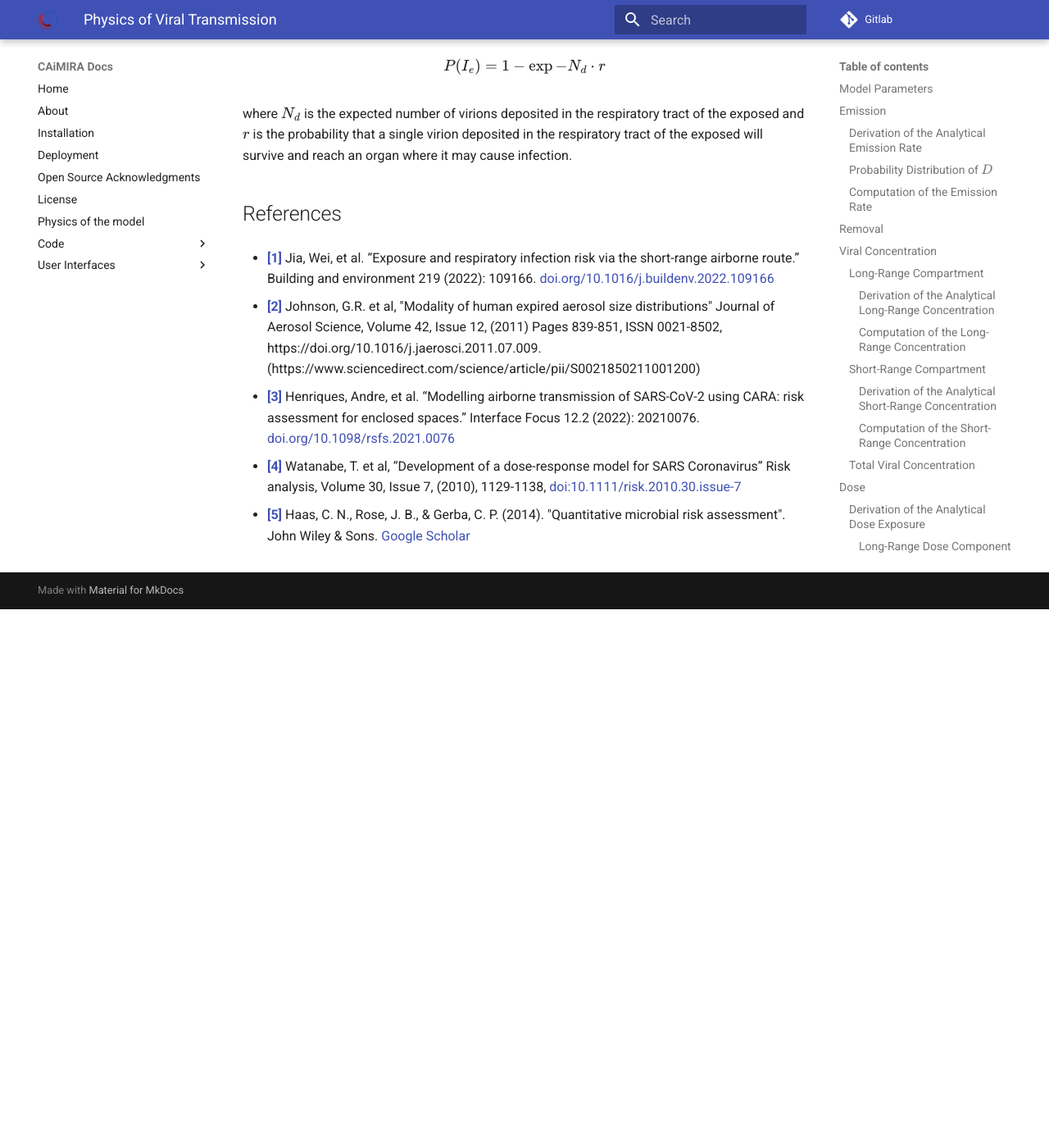
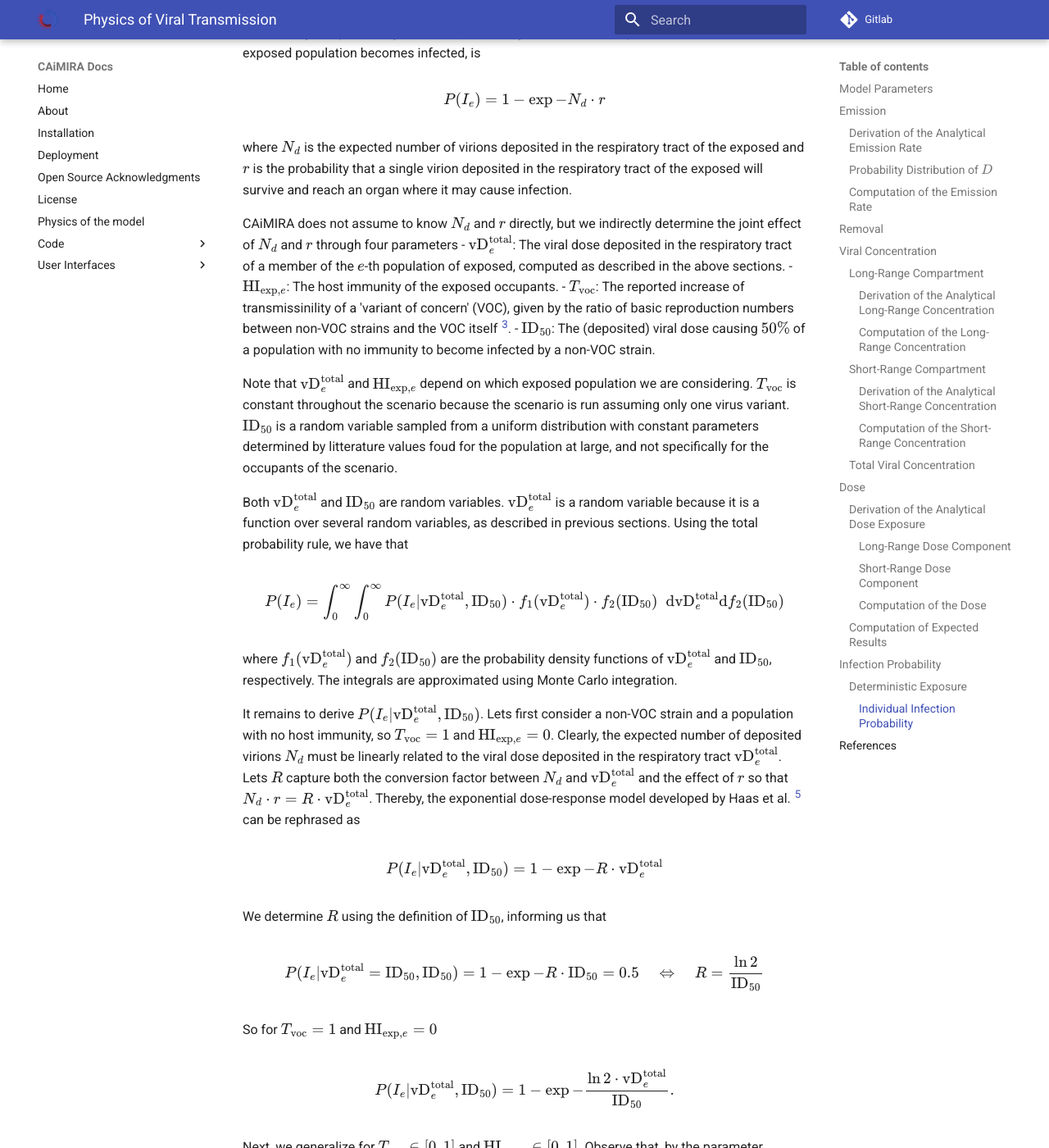
Before and after one commit to CERN/CAiMIRA, an MkDocs documentation site: the page built from caimira/docs/mkdocs/docs/code/viral_transmission.md, in a window 1280 px wide and 1400 px high, scrolled down 23888 px. Shown: the whole window at 82% size. Built offline with MkDocs 1.6.1 and Material for MkDocs 9.7.7, drawn with Linux system fonts in a browser that asks for light colours; before the commit the page ends 24631 px from its top, so only the background shows below that; some of the changed text lies outside the part shown.

Commit message:
docs: express the exponential dose-response model using parameters of CAiMIRA

```diff
--- a/caimira/docs/mkdocs/docs/code/viral_transmission.md
+++ b/caimira/docs/mkdocs/docs/code/viral_transmission.md
@@ -959,11 +959,12 @@ Similarly, we can compute the expecteded short-range dose component, viral conce
 
 
 ## Infection Probability
-The CAiMIRA model primarily computes the **Individual Probability**, i.e. the probability that a specific exposed person will be infected. From this probability we can also find the expected number of new cases. Future work will include the **transmission probability**, i.e. the probability that more than one person will be infected.
+The CAiMIRA model primarily computes the **Individual Infection Probability**, i.e. the probability that a specific exposed person will be infected. From this probability we can also find the expected number of new cases. Future work will include the **transmission probability**, i.e. the probability that more than one person will be infected.
 
 The probability of infection can be computed assuming deterministic exposure, where it is known exactly who of the occupants are infected, and probabilistic exposure, where we do not know who or how many are infected at the event, only the prevalence of the disease. It is more computationally intensive to compute the probabilistic exposure compared to deterministic exposure.
 
 ### Deterministic Exposure
+#### Individual Infection Probability
 Assume we know exactly which of the occupants are infected and which are exposed. Susceptible hosts (exposed) may have differet properties (physical activity, face mask, immunity, presence) affecting how large a dose they inhale and/or their probability of being infected. The exposed may be grouped into populations with similar properties, so they all have the same probability of infection.
 Let $n_{\mathrm{ep}}$ be the total number of exposed populations, let $k_{\mathrm{dep}}$ denote the number of virions deposited inside a member of the $e$-th population (corresponding to the dose $\mathrm{vD}^\mathrm{{total}}$), and let $I_e$ denote the individual infection probability of a member of the $e$-th population. For each exposed population we compute $\mathrm{vD}_e^\mathrm{{total}}$ as described in the above sections.
 
@@ -1055,6 +1056,59 @@ $$
 
 where $N_d$ is the expected number of virions deposited in the respiratory tract of the exposed and $r$ is the probability that a single virion deposited in the respiratory tract of the exposed will survive and reach an organ where it may cause infection.
 
+CAiMIRA does not assume to know $N_d$ and $r$ directly, but we indirectly determine the joint effect of $N_d$ and $r$ through four parameters
+- $\mathrm{vD}_e^\mathrm{total}$: The viral dose deposited in the respiratory tract of a member of the $e$-th population of exposed, computed as described in the above sections.
+- $\mathrm{HI}_{\mathrm{exp},e}$: The host immunity of the exposed occupants.
+- $T_\mathrm{voc}$: The reported increase of transmissinility of a 'variant of concern' (VOC), given by the ratio of basic reproduction numbers between non-VOC strains and the VOC itself <sup>[3](#id8)</sup>.
+- $\mathrm{ID}_{50}$: The (deposited) viral dose causing $50\%$ of a population with no immunity to become infected by a non-VOC strain.
+
+Note that $\mathrm{vD}_e^\mathrm{total}$ and $\mathrm{HI}_{\mathrm{exp},e}$ depend on which exposed population we are considering. $T_\mathrm{voc}$ is constant throughout the scenario because the scenario is run assuming only one virus variant. $\mathrm{ID}_{50}$ is a random variable sampled from a uniform distribution with constant parameters determined by litterature values foud for the population at large, and not specifically for the occupants of the scenario.
+
+Both $\mathrm{vD}_e^\mathrm{total}$ and $\mathrm{ID}_{50}$ are random variables. $\mathrm{vD}_e^\mathrm{total}$ is a random variable because it is a function over several random variables, as described in previous sections. Using the total probability rule, we have that
+
+$$
+\begin{equation*}
+P(I_e) = \int_0^\infty \int_0^\infty P(I_e|\mathrm{vD}_e^\mathrm{total},\mathrm{ID}_{50}) \cdot f_1(\mathrm{vD}_e^\mathrm{total}) \cdot f_2(\mathrm{ID}_{50}) \;\ \mathrm{d}\mathrm{vD}_e^\mathrm{total}\mathrm{d}f_2(\mathrm{ID}_{50})
+\end{equation*}
+$$
+
+where $f_1(\mathrm{vD}_e^\mathrm{total})$ and $f_2(\mathrm{ID}_{50})$ are the probability density functions of $\mathrm{vD}_e^\mathrm{total}$ and $\mathrm{ID}_{50}$, respectively. The integrals are approximated using Monte Carlo integration.
+
+It remains to derive $P(I_e|\mathrm{vD}_e^\mathrm{total},\mathrm{ID}_{50})$. Lets first consider a non-VOC strain and a population with no host immunity, so $T_\mathrm{voc}=1$ and $\mathrm{HI}_{\mathrm{exp},e}=0$. Clearly, the expected number of deposited virions $N_d$ must be linearly related to the viral dose deposited in the respiratory tract $\mathrm{vD}_e^\mathrm{total}$. Lets $R$ capture both the conversion factor between $N_d$ and $\mathrm{vD}_e^\mathrm{total}$ and the effect of $r$ so that $N_d\cdot r=R \cdot \mathrm{vD}_e^\mathrm{total}$. Thereby, the exponential dose-response model developed by Haas et al. <sup>[5](#id10)</sup> can be rephrased as
+
+$$
+\begin{equation*}
+P(I_e|\mathrm{vD}_e^\mathrm{total},\mathrm{ID}_{50})=1-\exp{-R \cdot \mathrm{vD}_e^\mathrm{total}}
+\end{equation*}
+$$
+
+We determine $R$ using the definition of $\mathrm{ID}_{50}$, informing us that
+
+$$
+\begin{equation*}
+P(I_e|\mathrm{vD}_e^\mathrm{total}=\mathrm{ID}_{50},\mathrm{ID}_{50}) = 1-\exp{-R \cdot \mathrm{ID}_{50}} = 0.5 \quad \Leftrightarrow \quad R = \frac{\ln{2}}{\mathrm{ID}_{50}}
+\end{equation*}
+$$
+
+So for $T_\mathrm{voc}=1$ and $\mathrm{HI}_{\mathrm{exp},e}=0$
+
+$$
+\begin{equation*}
+P(I_e|\mathrm{vD}_e^\mathrm{total},\mathrm{ID}_{50})=1-\exp{-\frac{\ln{2} \cdot \mathrm{vD}_e^\mathrm{total}}{\mathrm{ID}_{50}}}.
+\end{equation*}
+$$
+
+Next, we generalize for $T_\mathrm{voc} \in [0,1]$ and $\mathrm{HI}_{\mathrm{exp},e} \in [0,1]$. Observe that, by the parameter definitions, $T_\mathrm{voc}$ and $\mathrm{HI}_{\mathrm{exp},e}$ should be connected to $r$ and therefore accounted for inside the exponential. Clearly, the probability of infection should increase with $T_\mathrm{voc}$ (for more infectious strains) and decrease with $\mathrm{HI}_{\mathrm{exp},e}$ (stronger host immunity). Combining all these observations -- about the structure of the dose-response model and effect and ranges of $T_\mathrm{voc}$ and $\mathrm{HI}_{\mathrm{exp},e}$ -- we choose to define the individual infection probability conditioned on specific values of $\mathrm{vD}_e^\mathrm{total}$ and $\mathrm{ID}_{50}$ as
+
+$$
+\begin{equation*}
+P(I_e|\mathrm{vD}_e^\mathrm{total},\mathrm{ID}_{50})=1-\exp{-\frac{\ln{2} \cdot \mathrm{vD}_e^\mathrm{total}}{\mathrm{ID}_{50}} \cdot T_\mathrm{voc} \cdot \frac{1}{1-\mathrm{HI}_{\mathrm{exp},e}}}.
+\end{equation*}
+$$
+
+This expression is the basis of all the probabilities of infection computed by CAiMIRA. In particular, we estimate the individual infection probability by Monte Carlo integrating over $\mathrm{vD}_e^\mathrm{total}$ and $\mathrm{ID}_{50}$.
+
+
 ## References
 
 * <a id='id6'>**[1]**</a> Jia, Wei, et al. “Exposure and respiratory infection risk via the short-range airborne route.” Building and environment 219 (2022): 109166. [doi.org/10.1016/j.buildenv.2022.109166](https://doi.org/10.1016/j.buildenv.2022.109166)
```
